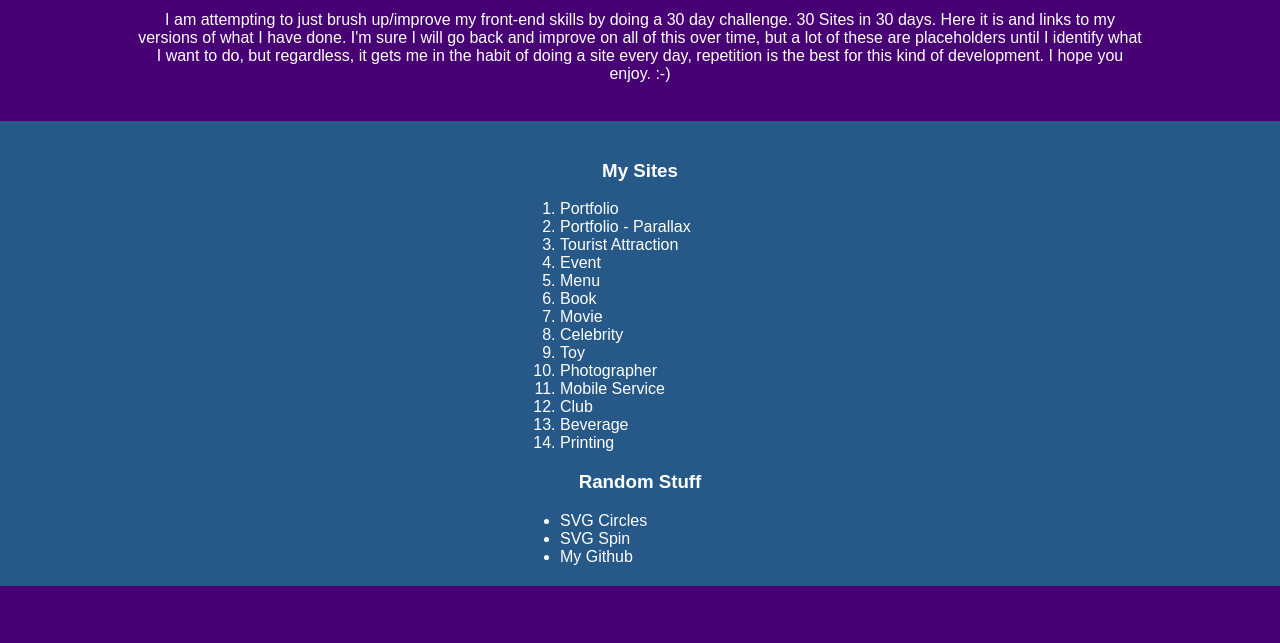
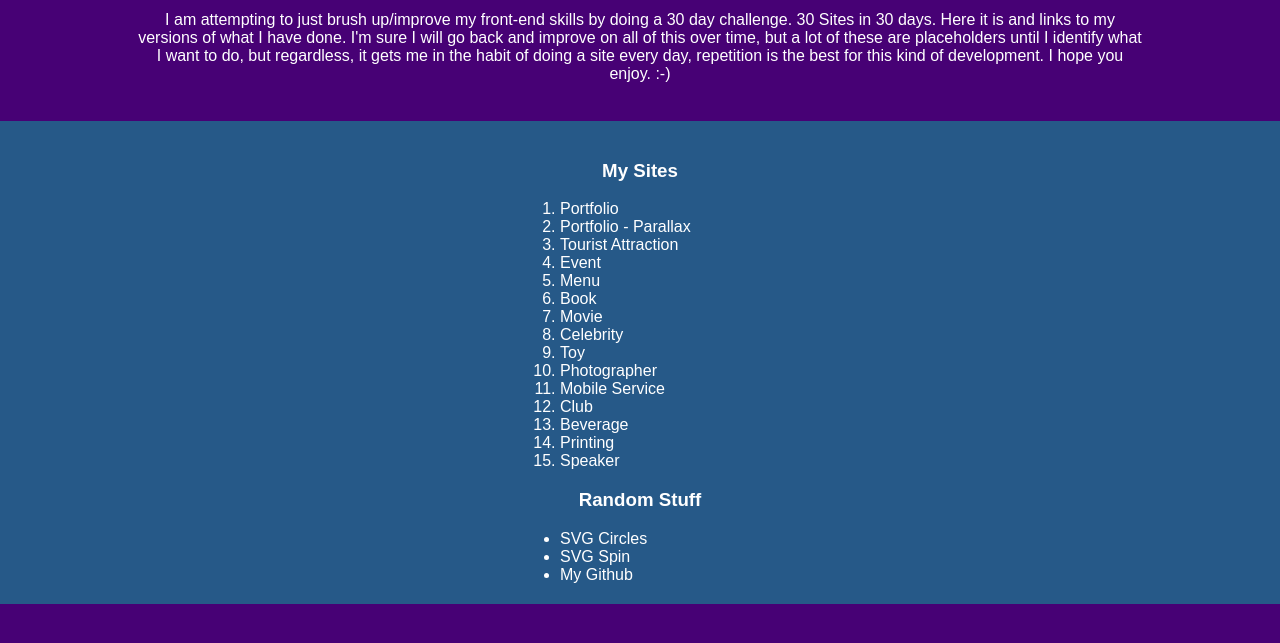
Before and after one commit to startupsandcode/30days, a website: page src/index.html in a window 1280 px wide. Shown: the part 99-742 px from the top of the page. Drawn offline with nearby package versions, Linux system fonts and the light colour scheme; files that its build step writes are made by us from their sources.

Commit message:
added speaker

```diff
--- a/src/index.html
+++ b/src/index.html
@@ -39,6 +39,7 @@
                 <li><a href="/club">Club</a></li>
                 <li><a href="/beverage">Beverage</a></li>
                 <li><a href="/printing">Printing</a></li>
+                <li><a href="/speaker">Speaker</a></li>
             </ol>
             <h3>Random Stuff</h3>
             <ul class="sites">
--- /dev/null
+++ b/src/speaker/scripts/main.js
@@ -0,0 +1 @@
+/* place holder */
--- /dev/null
+++ b/src/speaker/styles/main.scss
@@ -0,0 +1,6 @@
+body{
+    font-family: Arial, Helvetica, sans-serif;
+    font-size: 16px;
+    color: #ffffff;
+    background-color: #470175;
+}
```
Also changed, not shown: src/speaker/index.html (added, +14 -0 lines).
